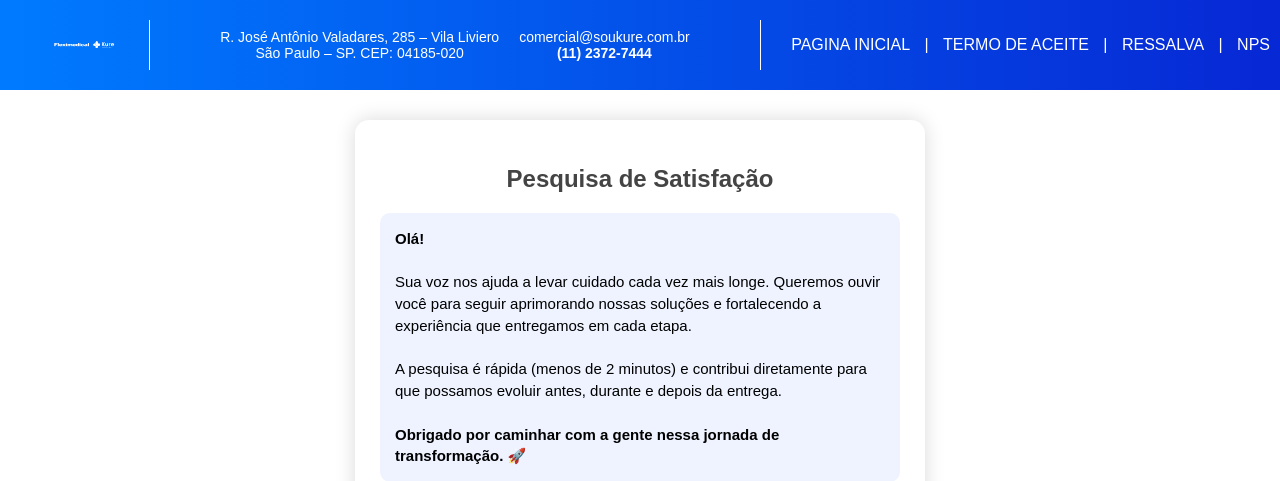
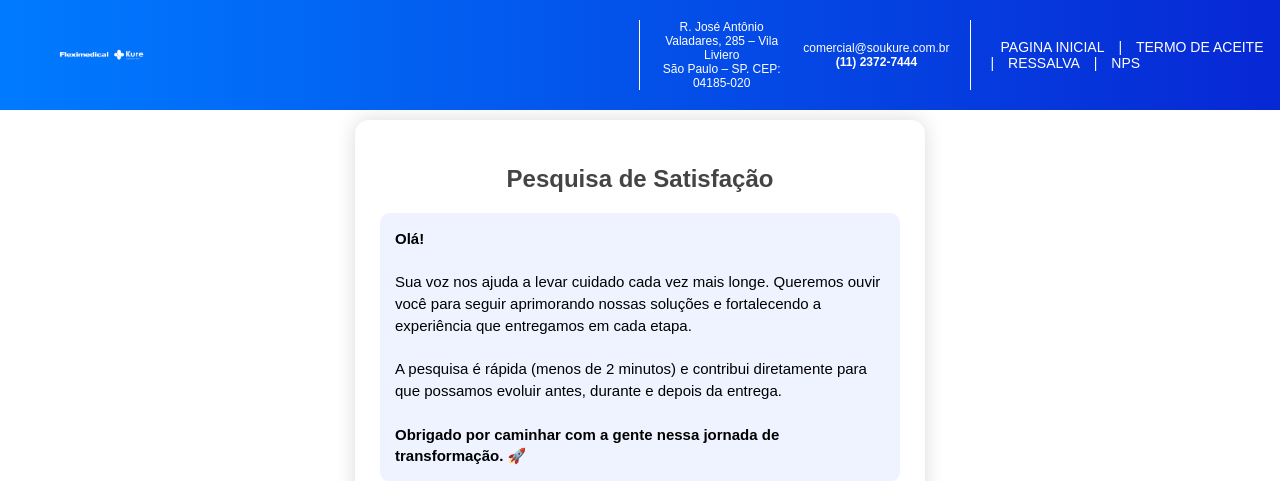
Before and after one commit to HenriqueNunes-2008/Termo_Aceite, a Flask app: page /nps in a window 1280 px wide. Shown: the top 481 px of the page. Run offline with Flask 3, Linux system fonts and the light colour scheme.

Commit message:
Refactor NPS HTML structure and styles

```diff
--- a/templates/nps.html
+++ b/templates/nps.html
@@ -156,15 +156,15 @@ body {
         }
     }
 .topbar { background: linear-gradient(to right, #007bff, #0725d3); color: white; padding: 20px; display: flex; flex-direction: row; position: fixed; top: 0; left: 0; width: 100%; z-index: 10; }
-.logo-section { display: flex; align-items: center; padding: 0 20px; border-right: 1px solid white; }
-.logo { height: 50px; }
+.logo-section { display: flex; align-items: center; padding: 0 20px; border-right: 1px solid white; flex: 2; }
+.logo { height: 70px; }
 .middle-section { display: flex; justify-content: center; align-items: center; flex: 1; padding: 0 20px; border-right: 1px solid white; text-align: center; }
-.address { font-size: 14px; margin-right: 20px; }
-.contact-info { font-size: 14px; }
+.address { font-size: 12px; margin-right: 20px; }
+.contact-info { font-size: 12px; }
 .contact-info a { color: white; text-decoration: none; }
 .contact-info a:hover { text-decoration: underline; }
-.nav-section { display: flex; justify-content: center; align-items: center; padding: 0 20px; }
-.navigation { font-size: 16px; }
+.nav-section { display: flex; justify-content: center; align-items: center; padding: 0 20px; flex: 1; }
+.navigation { font-size: 14px; }
 .navigation a { color: white; text-decoration: none; margin: 0 10px; }
 .navigation a:hover { text-decoration: underline; }
 
```
